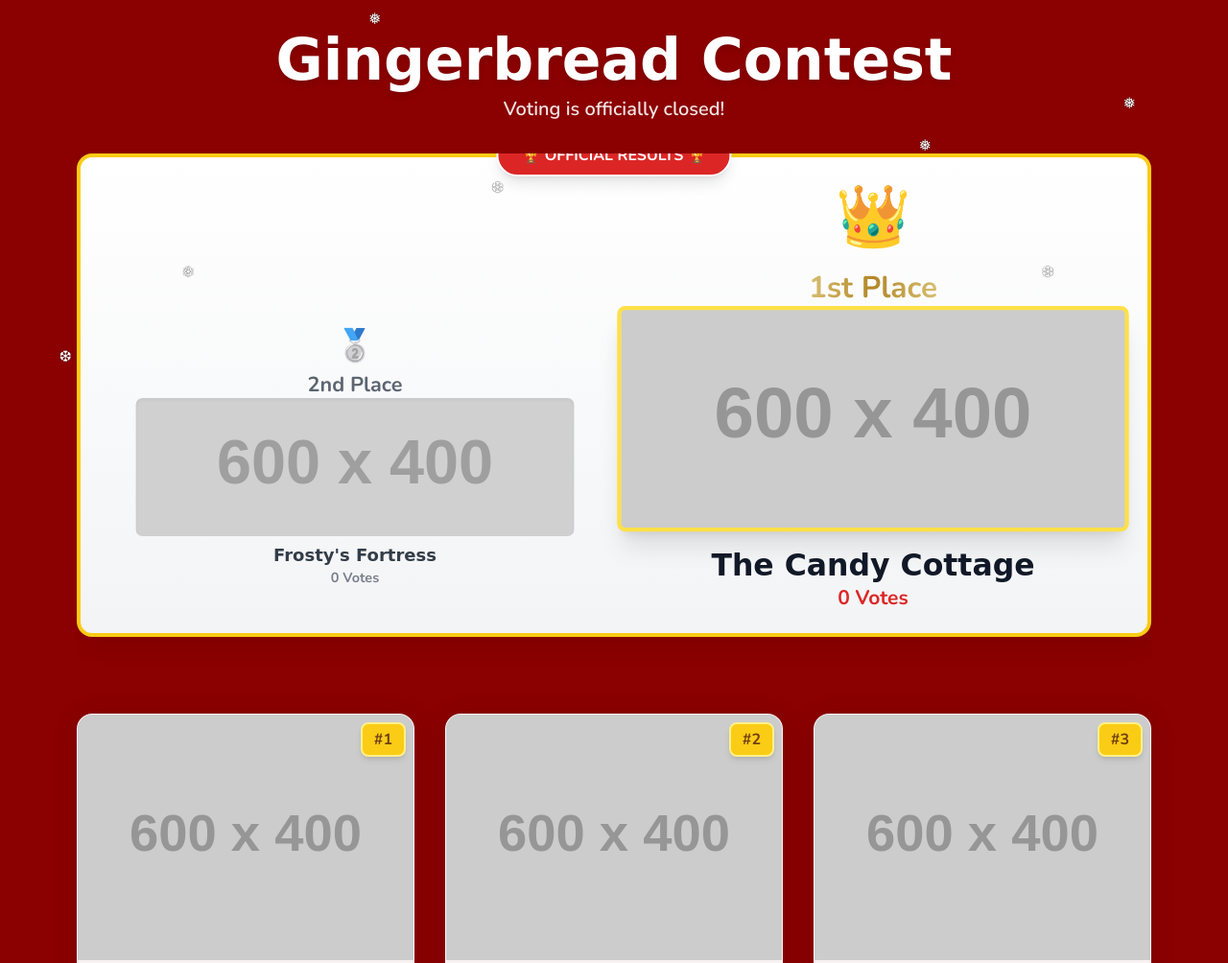
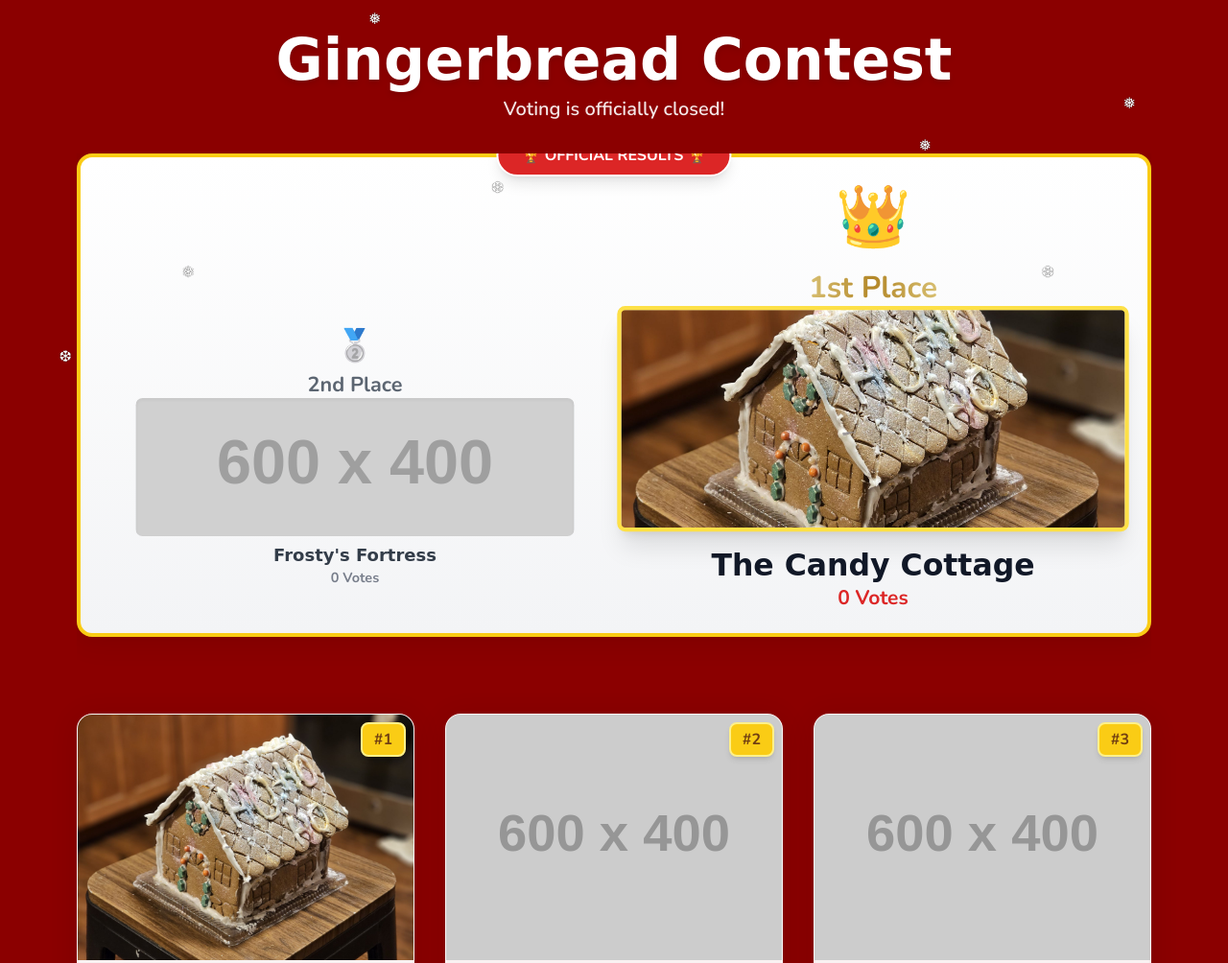
Before and after one commit to UPForwardCommunity/GingerbreadContest, a plain HTML site: page index.html in a window 1280 px wide. Shown: the top 1004 px of the page at 96% size. Drawn offline with nearby package versions, Linux system fonts and the light colour scheme; no server answers; placeholder pictures from the web are drawn by us; a web font is replaced by a local one.

Commit message:
Update index.html

```diff
--- a/index.html
+++ b/index.html
@@ -198,7 +198,7 @@
 
         // --- IMAGE DATA (11 HOUSES) ---
         const housesData = [
-            { id: 1, name: "The Candy Cottage", img: "https://placehold.co/600x400/8b4513/FFF?text=House+1" },
+            { id: 1, name: "The Candy Cottage", img: "https://upforwardcommunity.github.io/GingerbreadContest/house1.jpg" },
             { id: 2, name: "Frosty's Fortress", img: "https://placehold.co/600x400/8b4513/FFF?text=House+2" },
             { id: 3, name: "Gumdrop Manor", img: "https://placehold.co/600x400/8b4513/FFF?text=House+3" },
             { id: 4, name: "Peppermint Palace", img: "https://placehold.co/600x400/8b4513/FFF?text=House+4" },
```
